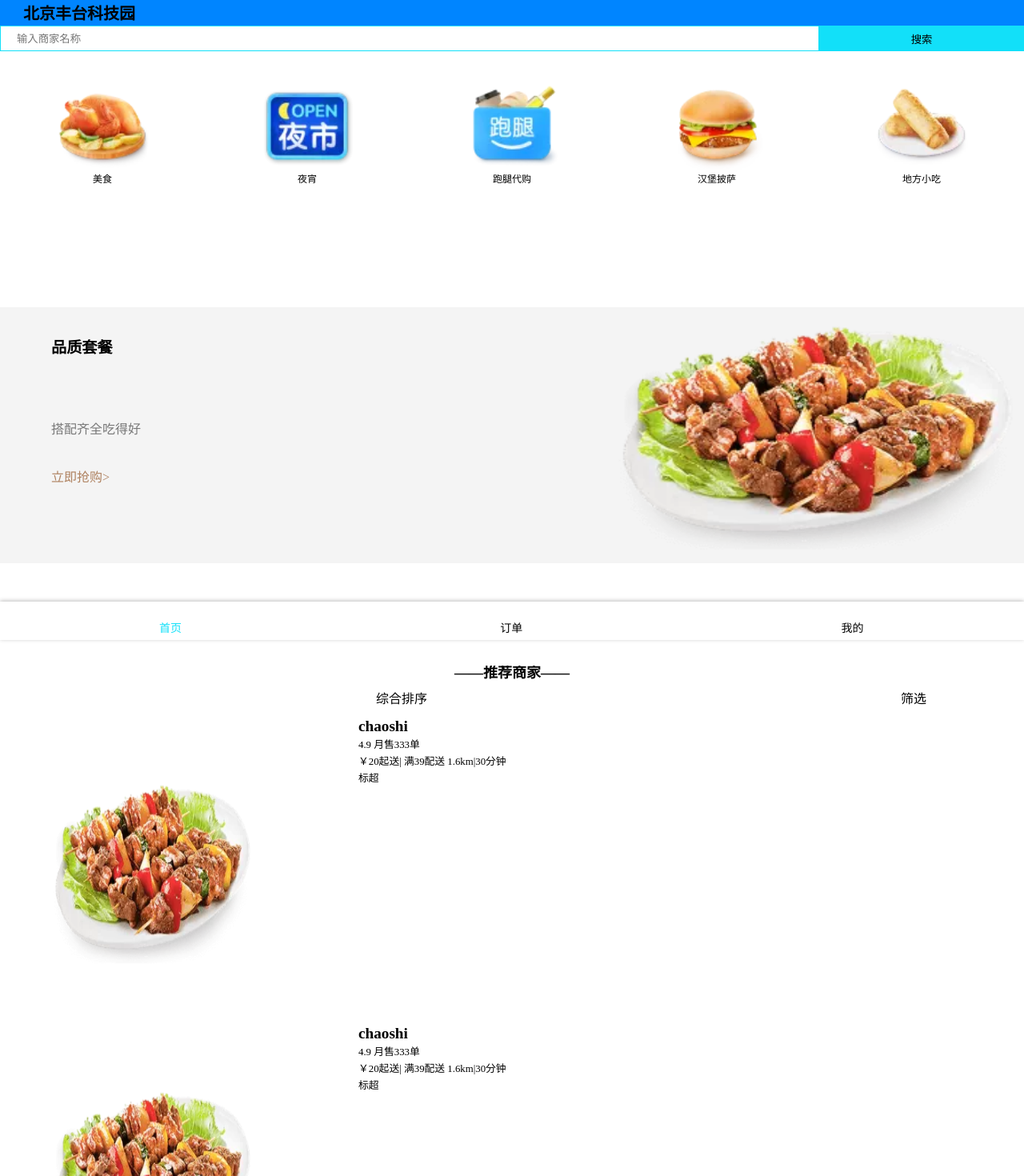
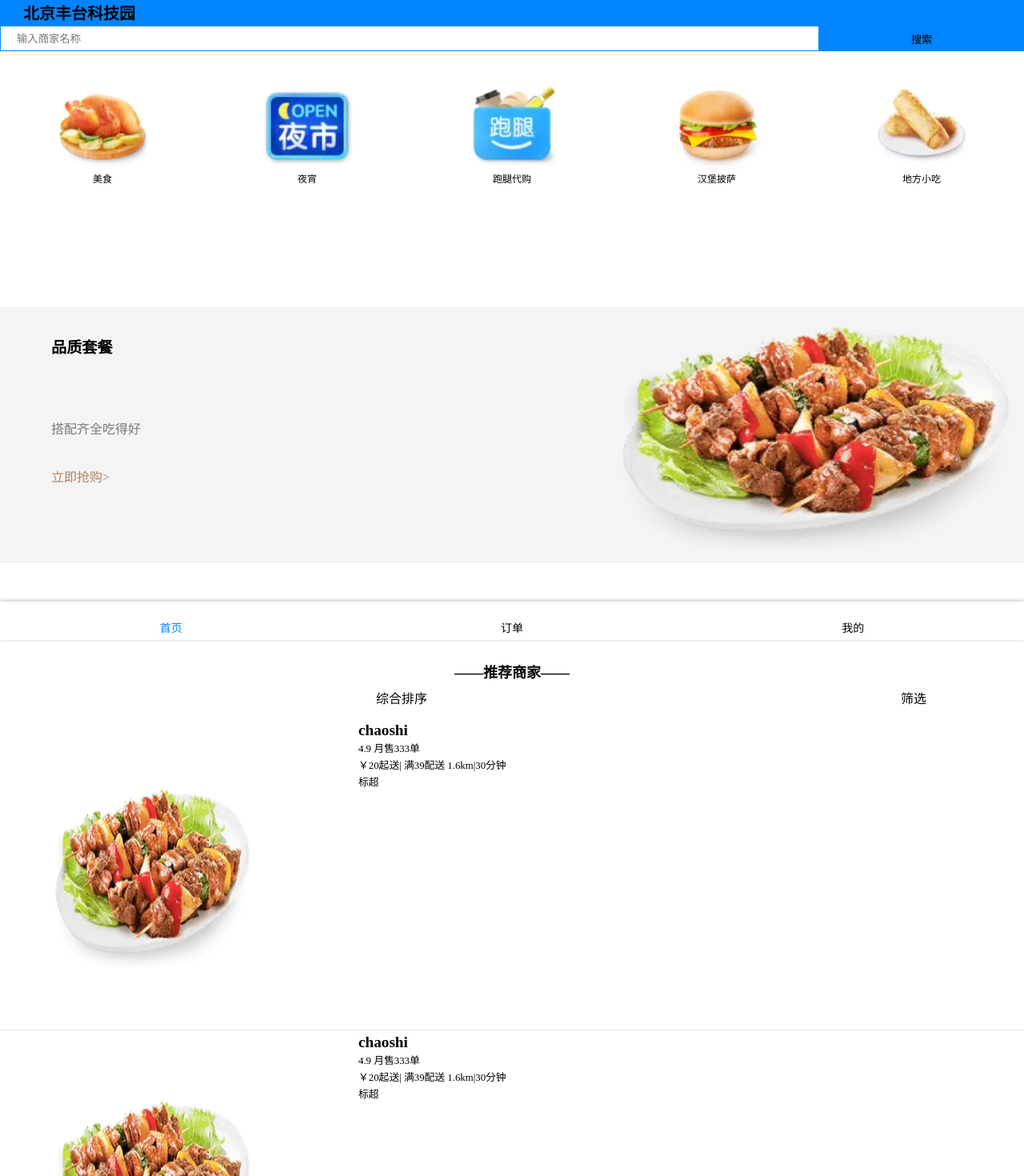
Before and after one commit to goddessIU/vue3-eleme, a Vue app: page / in a window 1280 px wide. Shown: the top 1470 px of the page at 80% size. Built offline with nearby package versions, Linux system fonts and the light colour scheme.

Commit message:
静态页面初步完成，后面再完善

```diff
--- a/src/components/HomeFooter.vue
+++ b/src/components/HomeFooter.vue
@@ -22,14 +22,15 @@
 </template>
 
 <style lang="scss" scoped>
+@import '../style/config.scss';
+@import '../style/mixin.scss';
 .options {
     background-color: #fff;
     height: 3rem;
     width: 100vw;
     position: fixed;
     bottom: 0;
-    display: flex;
-    align-items: center;
+    @include displayFlex(center, center);
     box-shadow: 0 -0.0625rem .3125rem #bebdbd;
     .options__index,
     .options__order,
@@ -37,15 +38,14 @@
         width: 33.3vw;
         font-size: 0.875rem;
         text-align: center;
-        display: flex;
-        flex-direction: column;
-        align-items: center;
+
+        @include displayFlex(center, center, column);
         .options__icon {
             font-size: 1.2rem;
         }
     }
     .options__choosed {
-        color: #12e0f9;
+        color: $commonColor;
     }
 }
 </style>
--- a/src/components/HomeHeader.vue
+++ b/src/components/HomeHeader.vue
@@ -20,7 +20,7 @@
                 </div>
             </div>
         </div>
-        <div class="headSearch">
+        <div class="headSearch" :class="{ 'sticky': isSticky }">
             <input type="text" class="headSearch__input" placeholder="输入商家名称" />
             <button class="headSearch__button">搜索</button>
         </div>
@@ -28,21 +28,29 @@
 </template>
 
 <script setup>
-import { onMounted } from 'vue';
+import { onMounted, onUnmounted } from 'vue';
+import useSticky from '../hooks/useSticky.js'
+
+const { useStickyEffect, isSticky } = useSticky('.headTop');
 
 onMounted(() => {
-    const scrollHead = document.querySelector('.headTop')
-    console.log(scrollHead.clientHeight)
+    window.addEventListener('scroll', useStickyEffect)
 })
+onUnmounted(() => {
+    window.removeEventListener('scroll', useStickyEffect)
+})
+
+
+
 </script>
 
 <style lang="scss" scoped>
+@import '../style/config.scss';
+@import '../style/mixin.scss';
 .head {
-    background-color: #0085ff;
+    background-color: $commonColor;
     .headTop {
-        display: flex;
-        align-items: center;
-        justify-content: space-between;
+        @include displayFlex(center, space-between);
         .headTop__address {
             width: 60vw;
             height: 2rem;
@@ -56,9 +64,7 @@ onMounted(() => {
         }
         .headTop__application {
             width: 20vw;
-            display: flex;
-            justify-content: space-around;
-            align-items: center;
+            @include displayFlex(center, space-around);
             .headTop__shopCart {
                 font-size: 1.25rem;
             }
@@ -67,26 +73,31 @@ onMounted(() => {
             }
         }
     }
+
     .headSearch {
         height: 2rem;
         line-height: 2rem;
-        background-color: blue;
         text-align: center;
         width: 100vw;
         display: flex;
+
         .headSearch__input {
             box-sizing: border-box;
             width: 80vw;
             outline: none;
-            border: 0.0625rem solid #12e0f9;
+            border: 0.0625rem solid $commonColor;
             padding: 0.3125rem 0 0.3125rem 1.25rem;
         }
         .headSearch__button {
             width: 20vw;
             outline: none;
             border: none;
-            background-color: #12e0f9;
+            background-color: $commonColor;
         }
+    }
+
+    .sticky {
+        @include displaySticky();
     }
 }
 </style>
--- a/src/components/Recommend.vue
+++ b/src/components/Recommend.vue
@@ -15,7 +15,7 @@
                 </svg>
             </div>
         </div>
-        <div class="recommend__stores"></div>
+        <div class="recommend__stores">
             <Store />
             <Store />
             <Store />
@@ -24,21 +24,21 @@
             <Store />
             <Store />
         </div>
+    </div>
 </template>
 
 <style lang="scss" scoped>
+@import '../style/mixin.scss';
 .recommend {
     margin-top: 10vw;
-    overflow: hidden;
-    overflow-y: scroll;
+    margin-bottom: 5rem;
     .recommend__title {
         font-size: 1.125rem;
         text-align: center;
         font-weight: bold;
     }
     .recommend__options {
-        display: flex;
-        align-items: center;
+        @include displayFlex(center, center);
         height: 3rem;
         line-height: 3rem;
         text-align: center;
@@ -49,9 +49,25 @@
             width: 20vw;
         }
     }
+    .recommend__stores {
+        overflow: hidden;
+        overflow-y: scroll;
+    }
 }
 </style>
 
 <script setup>
 import Store from './Store.vue';
+// import useSticky from '../hooks/useSticky';
+// import { onMounted, onUnmounted } from 'vue';
+
+// const { useStickyEffect, isSticky } = useSticky('')
+
+// onMounted(() => {
+//     window.addEventListener('scroll', useStickyEffect)
+// })
+
+// onUnmounted(() => {
+//     window.removeEventListener('scroll', useStickyEffect)
+// })
 </script>
--- a/src/components/ServiceBar.vue
+++ b/src/components/ServiceBar.vue
@@ -24,15 +24,13 @@
 </template>
 
 <style lang="scss" scoped>
+@import '../style/mixin.scss';
 .service {
-    display: flex;
+    @include displayFlex(center);
     height: 15vw;
     width: 100vw;
-    align-items: center;
     .service__item {
-        display: flex;
-        flex-direction: column;
-        align-items: center;
+        @include displayFlex(center, center, column);
         width: 20vw;
         font-size: .75rem;
         .service__img {
--- a/src/components/Store.vue
+++ b/src/components/Store.vue
@@ -19,6 +19,8 @@
     min-height: 30vw;
     display: flex;
     box-sizing: border-box;
+    border-bottom: .0625rem solid rgb(224, 224, 224);
+    margin-top: .3125rem;
     .store__img {
         width: 30vw;
         height: 30vw;
--- /dev/null
+++ b/src/hooks/useSticky.js
@@ -0,0 +1,21 @@
+import { ref } from "vue";
+//本函数用于实现吸附功能
+//stickItem 要吸附的对象
+const useSticky = (stickItem) => {
+    let isSticky = ref(false)
+    const useStickyEffect = () => {
+        const scrollHead = document.querySelector(stickItem).clientHeight
+        let scrollTop = window.pageYOffset || document.documentElement.scrollTop || document.body.scrollTop
+        if (scrollTop >= scrollHead) {
+            isSticky.value = true
+        } else {
+            isSticky.value = false
+        }
+    }
+    return {
+        useStickyEffect,
+        isSticky
+    }
+}
+
+export default useSticky
--- /dev/null
+++ b/src/style/config.scss
@@ -0,0 +1 @@
+$commonColor: #0085ff;
--- a/src/style/index.scss
+++ b/src/style/index.scss
@@ -1,5 +1,6 @@
 // 将需要引入的内容一起引入
 @import './common.scss';
+
 .icon {
     width: 1em; height: 1em;
     vertical-align: -0.15em;
--- /dev/null
+++ b/src/style/mixin.scss
@@ -0,0 +1,12 @@
+@mixin displayFlex($alignItems: center, $justifyContent: space-between,$flexDirection: row) {
+  display: flex;
+  align-items: $alignItems;
+  justify-content: $justifyContent;
+  flex-direction: $flexDirection;
+}
+
+@mixin displaySticky($top: 0) {
+  position: fixed;
+  top: $top;
+  z-index: 1;
+}
```
Lines whose indentation alone changed are shown as unchanged.
